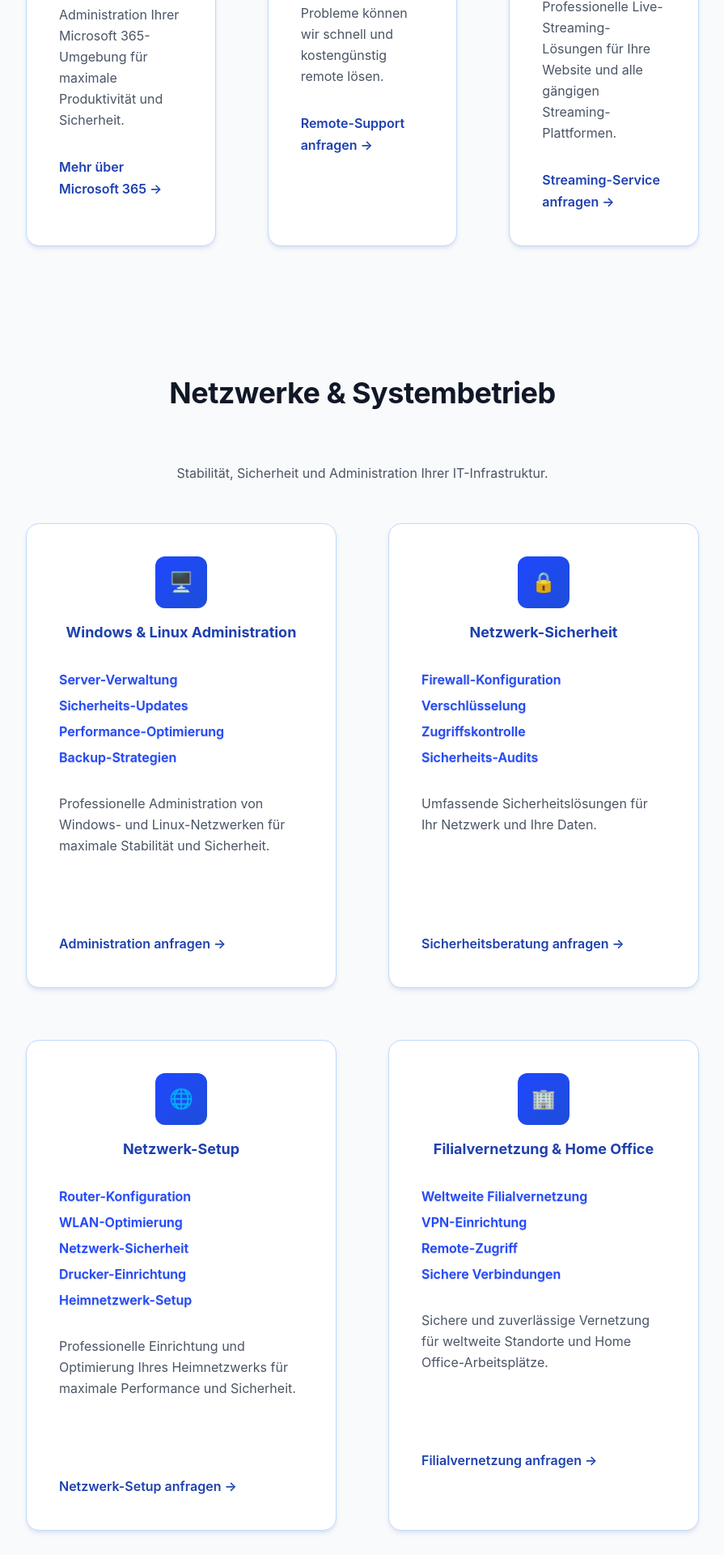
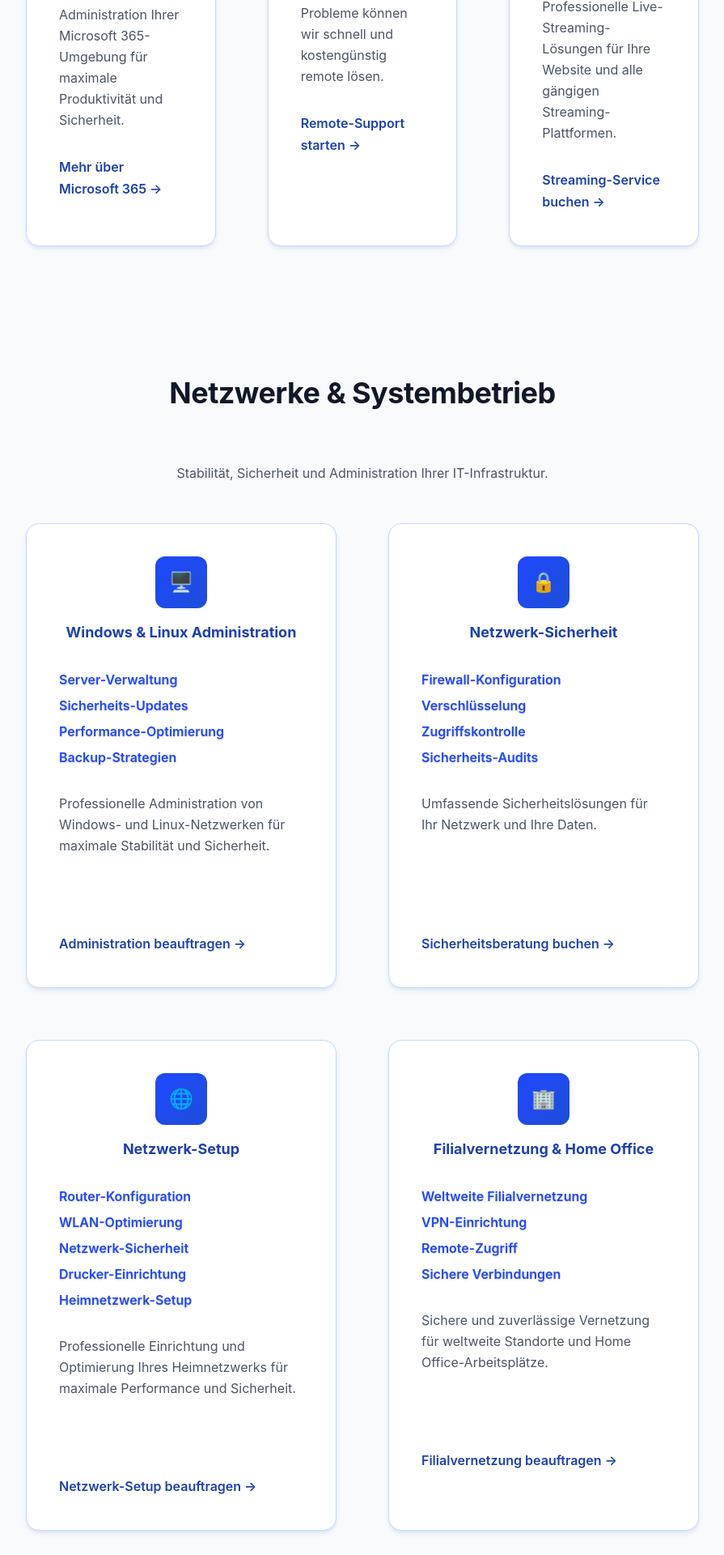
Before and after one commit to Remodops/admin4me, a Next.js app: page /leistungen in a window 1280 px wide. Shown: the part 2080-4000 px from the top of the page at 81% size, without its empty margins (192-1087 px from the left). Built offline with nearby package versions, Linux system fonts and the light colour scheme.

Commit message:
change text

```diff
--- a/src/app/leistungen/page.tsx
+++ b/src/app/leistungen/page.tsx
@@ -201,7 +201,7 @@ export default function Leistungen() {
                 href="/kontakt"
                 className="inline-block text-professional hover:text-blue-700 dark:hover:text-blue-300 font-semibold transition-colors duration-200"
               >
-                Remote-Support anfragen →
+                Remote-Support starten →
               </a>
             </div>
           </div>
@@ -229,7 +229,7 @@ export default function Leistungen() {
                 href="/kontakt"
                 className="inline-block text-professional hover:text-blue-700 dark:hover:text-blue-300 font-semibold transition-colors duration-200"
               >
-                Streaming-Service anfragen →
+                Streaming-Service buchen →
               </a>
             </div>
           </div>
@@ -268,7 +268,7 @@ export default function Leistungen() {
                 href="/kontakt"
                 className="inline-block text-professional hover:text-blue-700 dark:hover:text-blue-300 font-semibold transition-colors duration-200"
               >
-                Administration anfragen →
+                Administration beauftragen →
               </a>
             </div>
           </div>
@@ -296,7 +296,7 @@ export default function Leistungen() {
                 href="/kontakt"
                 className="inline-block text-professional hover:text-blue-700 dark:hover:text-blue-300 font-semibold transition-colors duration-200"
               >
-                Sicherheitsberatung anfragen →
+                Sicherheitsberatung buchen →
               </a>
             </div>
           </div>
@@ -325,7 +325,7 @@ export default function Leistungen() {
                 href="/kontakt"
                 className="inline-block text-professional hover:text-blue-700 dark:hover:text-blue-300 font-semibold transition-colors duration-200"
               >
-                Netzwerk-Setup anfragen →
+                Netzwerk-Setup beauftragen →
               </a>
             </div>
           </div>
@@ -353,7 +353,7 @@ export default function Leistungen() {
                 href="/kontakt"
                 className="inline-block text-professional hover:text-blue-700 dark:hover:text-blue-300 font-semibold transition-colors duration-200"
               >
-                Filialvernetzung anfragen →
+                Filialvernetzung beauftragen →
               </a>
             </div>
           </div>
@@ -392,7 +392,7 @@ export default function Leistungen() {
                 href="/kontakt"
                 className="inline-block text-professional hover:text-blue-700 dark:hover:text-blue-300 font-semibold transition-colors duration-200"
               >
-                Kamera-Integration anfragen →
+                Kamera-Integration beauftragen →
               </a>
             </div>
           </div>
@@ -420,7 +420,7 @@ export default function Leistungen() {
                 href="/kontakt"
                 className="inline-block text-professional hover:text-blue-700 dark:hover:text-blue-300 font-semibold transition-colors duration-200"
               >
-                Datenschutz-Beratung anfragen →
+                Datenschutz-Beratung buchen →
               </a>
             </div>
           </div>
@@ -460,7 +460,7 @@ export default function Leistungen() {
                 href="/kontakt"
                 className="inline-block text-professional hover:text-blue-700 dark:hover:text-blue-300 font-semibold transition-colors duration-200"
               >
-                Vor-Ort-Support anfragen →
+                Vor-Ort-Support buchen →
               </a>
             </div>
           </div>
@@ -489,7 +489,7 @@ export default function Leistungen() {
                 href="/kontakt"
                 className="inline-block text-professional hover:text-blue-700 dark:hover:text-blue-300 font-semibold transition-colors duration-200"
               >
-                Schulung anfragen →
+                Schulung buchen →
               </a>
             </div>
           </div>
```
